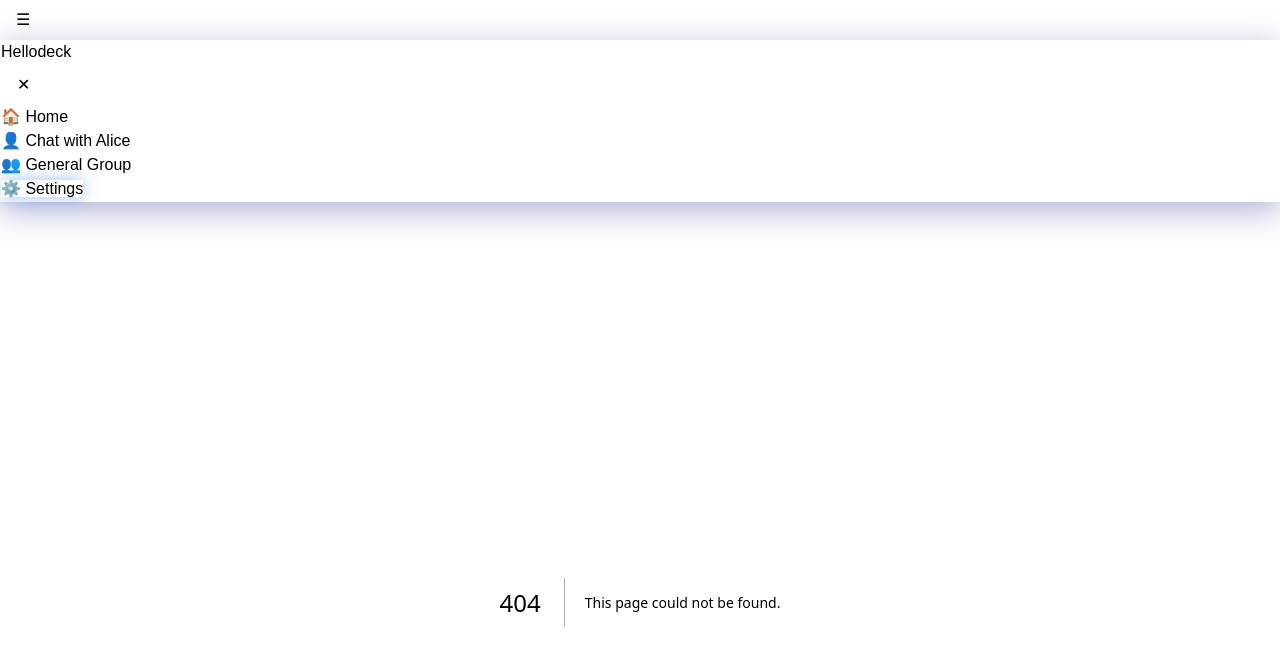
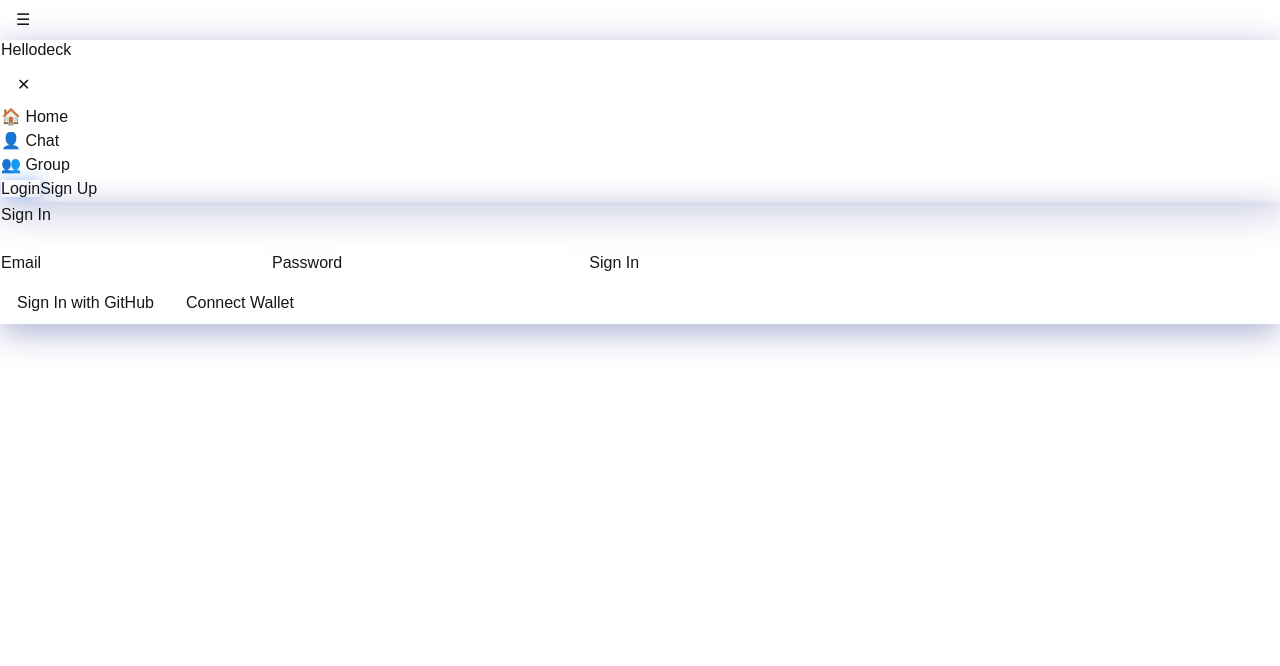
Before and after one commit to Buildathonzx/hellodeck, a Next.js app: page /auth/signin in a window 1280 px wide. Before the commit this address had no page. Shown: the top 666 px of the page. Built offline with nearby package versions, Linux system fonts and the light colour scheme.

Commit message:
➕ add authentication functionality with sign in and sign up pages; update User model to include email and password fields

```diff
--- /dev/null
+++ b/src/app/api/auth/[...nextauth]/route.ts
@@ -0,0 +1,2 @@
+
+// ...placeholder or next-auth logic...
--- /dev/null
+++ b/src/app/auth/signin/page.tsx
@@ -0,0 +1,57 @@
+
+"use client";
+import { useRouter } from "next/navigation";
+import { useState } from "react";
+
+export default function SignInPage() {
+  const router = useRouter();
+  const [email, setEmail] = useState("");
+  const [password, setPassword] = useState("");
+
+  async function handleSignIn(e: React.FormEvent) {
+    e.preventDefault();
+    // ...call POST /api/auth/signin with credentials...
+    router.push("/");
+  }
+
+  return (
+    <section className="glass mx-auto max-w-sm p-6 space-y-4 rounded-2xl">
+      <h2 className="text-white text-2xl font-bold">Sign In</h2>
+      <form onSubmit={handleSignIn} className="space-y-4">
+        <div>
+          <label className="block text-white mb-1">Email</label>
+          <input
+            type="email"
+            className="w-full p-2 rounded"
+            value={email}
+            onChange={(e) => setEmail(e.target.value)}
+          />
+        </div>
+        <div>
+          <label className="block text-white mb-1">Password</label>
+          <input
+            type="password"
+            className="w-full p-2 rounded"
+            value={password}
+            onChange={(e) => setPassword(e.target.value)}
+          />
+        </div>
+        <button type="submit" className="bg-blue-600 text-white p-2 rounded">
+          Sign In
+        </button>
+      </form>
+      <button
+        onClick={() => alert("GitHub sign in placeholder")}
+        className="bg-white/10 w-full text-white p-2 rounded mt-2"
+      >
+        Sign In with GitHub
+      </button>
+      <button
+        onClick={() => alert("Connect wallet placeholder")}
+        className="bg-white/10 w-full text-white p-2 rounded mt-2"
+      >
+        Connect Wallet
+      </button>
+    </section>
+  );
+}
--- a/src/components/SideBar.tsx
+++ b/src/components/SideBar.tsx
@@ -1,7 +1,16 @@
 "use client";
 import Link from "next/link";
+import { useState } from "react";
 
 export default function SideBar({ onClose }: { onClose?: () => void }) {
+  const [loggedIn, setLoggedIn] = useState(false);
+
+  function handleLogout() {
+    // ...logout logic...
+    setLoggedIn(false);
+    onClose?.();
+  }
+
   return (
     <nav className="glass text-white w-full lg:w-64 h-full p-6 space-y-6 overflow-y-auto">
       <div className="flex items-center justify-between">
@@ -14,28 +23,70 @@ export default function SideBar({ onClose }: { onClose?: () => void }) {
         </button>
       </div>
       <ul className="space-y-4">
-        {[
-          { href: "/", label: "🏠 Home" },
-          { href: "/chat/u-alice", label: "👤 Chat with Alice" },
-          { href: "/chat/g-general", label: "👥 General Group" },
-        ].map((link) => (
-          <li key={link.href}>
+        <li>
           <Link
-              href={link.href}
+            href="/"
             className="hover-3d block p-3 rounded-lg bg-white/10 hover:bg-white/20 transition-all"
             onClick={onClose}
           >
-              {link.label}
+            🏠 Home
           </Link>
         </li>
-        ))}
+        <li>
+          <Link
+            href={loggedIn ? "/chat/u-alice" : "/auth/signin"}
+            className="hover-3d block p-3 rounded-lg bg-white/10 hover:bg-white/20 transition-all"
+            onClick={onClose}
+          >
+            👤 Chat
+          </Link>
+        </li>
+        <li>
+          <Link
+            href={loggedIn ? "/chat/g-general" : "/auth/signin"}
+            className="hover-3d block p-3 rounded-lg bg-white/10 hover:bg-white/20 transition-all"
+            onClick={onClose}
+          >
+            👥 Group
+          </Link>
+        </li>
       </ul>
+      <div className="mt-auto space-y-2">
+        {loggedIn ? (
+          <>
             <Link
               href="/settings"
-        className="hover-3d glow block p-3 rounded-lg bg-blue-500/50 hover:bg-blue-500/70 transition-all mt-auto"
+              className="hover-3d glow block p-3 rounded-lg bg-blue-500/50 hover:bg-blue-500/70 transition-all"
+              onClick={onClose}
             >
               ⚙️ Settings
             </Link>
+            <button
+              onClick={handleLogout}
+              className="hover-3d block p-3 rounded-lg bg-red-500/50 hover:bg-red-500/70 transition-all w-full text-left"
+            >
+              Logout
+            </button>
+          </>
+        ) : (
+          <>
+            <Link
+              href="/auth/signin"
+              className="hover-3d glow block p-3 rounded-lg bg-blue-500/50 hover:bg-blue-500/70 transition-all"
+              onClick={onClose}
+            >
+              Login
+            </Link>
+            <Link
+              href="/auth/signup"
+              className="hover-3d block p-3 rounded-lg bg-white/10 hover:bg-white/20 transition-all"
+              onClick={onClose}
+            >
+              Sign Up
+            </Link>
+          </>
+        )}
+      </div>
     </nav>
   );
 }
```
Also changed, not shown: src/app/auth/signup/page.tsx (added, +45 -0 lines), 1 other file (tests, documents, lock files or other folders). Lines whose indentation alone changed are shown as unchanged.
